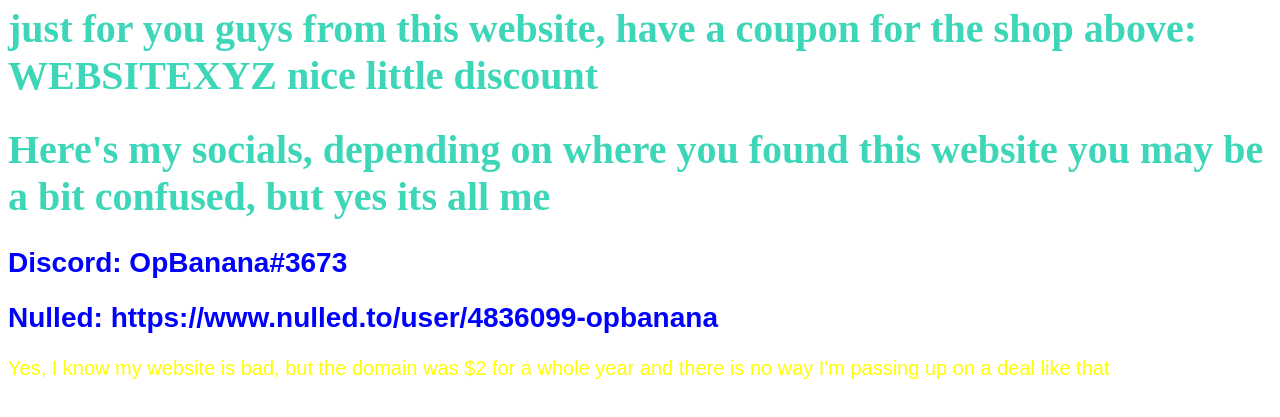
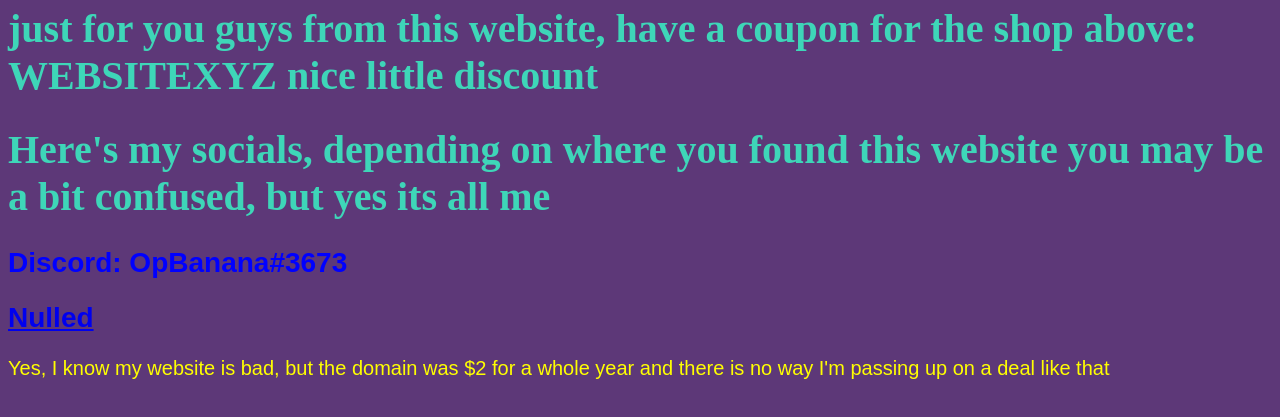
Before and after one commit to OpBanana/opbanana.github.io, a plain HTML site: page index.html in a window 1280 px wide. Shown: the part 169-586 px from the top of the page. Drawn offline with Linux system fonts and the light colour scheme.

Commit message:
Update index.html

```diff
--- a/index.html
+++ b/index.html
@@ -2,27 +2,27 @@
 <html>
 <style>
 
-head {
+body {
 background-color: #5d3878;
 }
 
 p {
 color: yellow;
 font-size: 20px;
-font-family: arial
+font-family: arial;
 }
 
 h1 {
 color: #3ed6b8;
 font-size: 40px;
-font-family: riot
+font-family: riot;
 }
 
 
 h2 {
 color: blue;
 font-size: 28px;
-font-family: arial
+font-family: arial;
 }
 
 </style>
@@ -37,7 +37,7 @@ font-family: arial
 <body>
 <h1>Here's my socials, depending on where you found this website you may be a bit confused, but yes its all me</h1>
 <h2> Discord: OpBanana#3673 </h2>
-<h2> Nulled: https://www.nulled.to/user/4836099-opbanana </h2>
+ <h2> <a href= "https://www.nulled.to/user/4836099-opbanana"> Nulled </a> </h2>
 
 
 <p> Yes, I know my website is bad,
```
